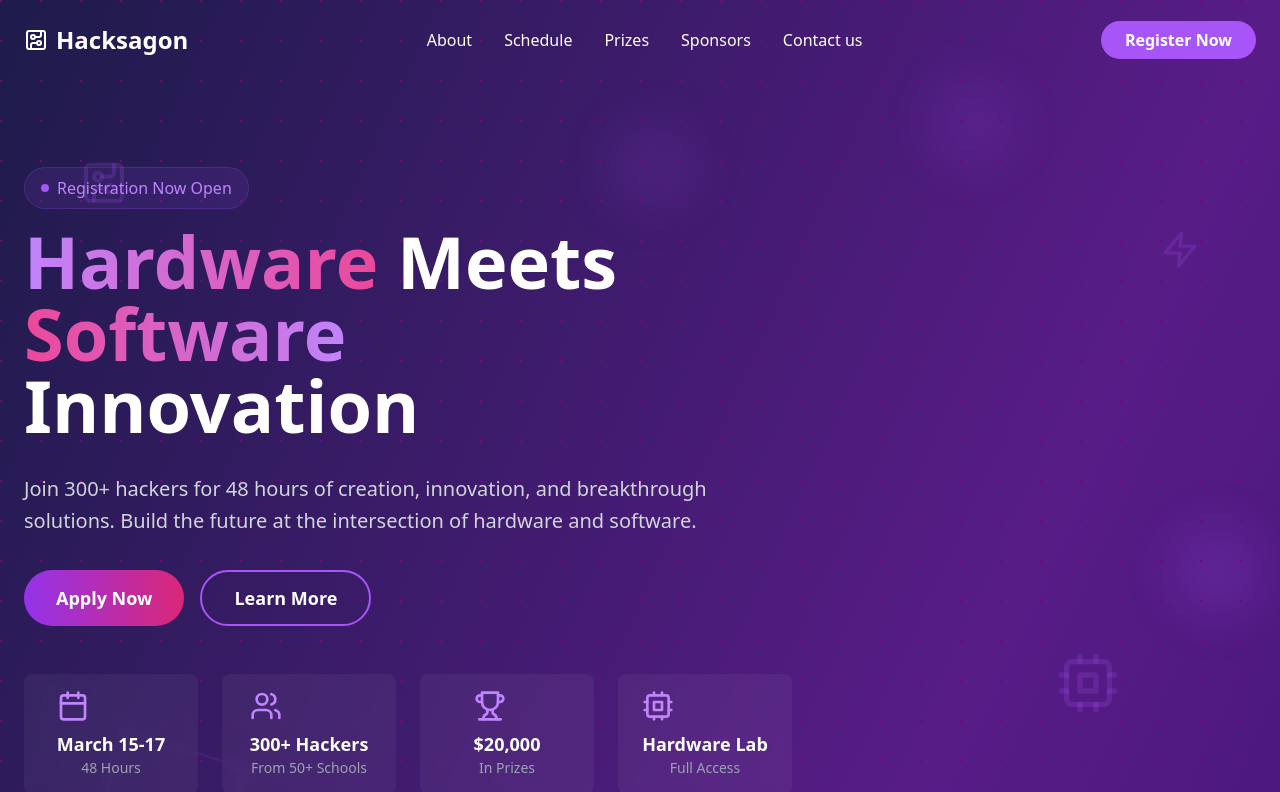
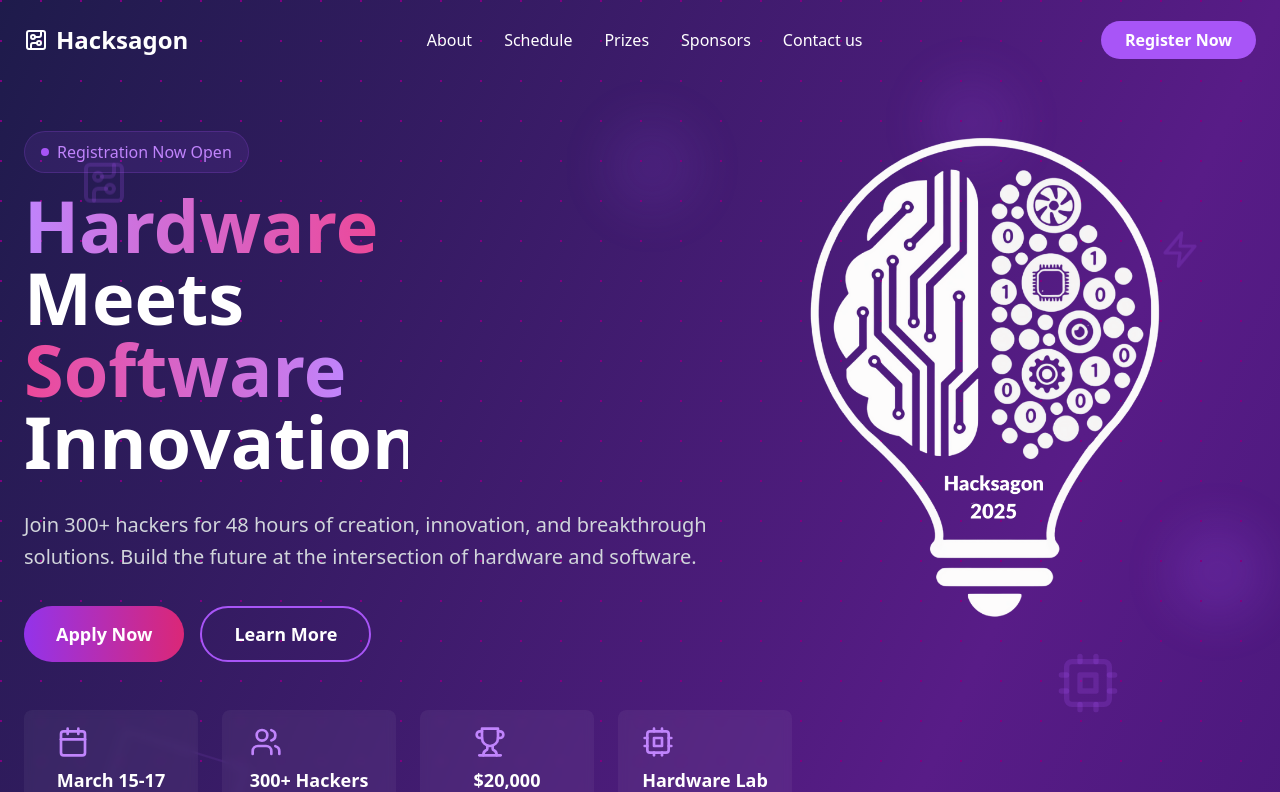
Before and after one commit to AdityaKrSingh26/Hacksagon, a React (Vite) app: page / in a window 1280 px wide. Shown: the top 792 px of the page. Built offline with nearby package versions, Linux system fonts and the light colour scheme.

Commit message:
HeroContent logo updated

```diff
--- a/src/components/HeroContent.tsx
+++ b/src/components/HeroContent.tsx
@@ -21,13 +21,14 @@ export function HeroContent() {
           style={{ animationDelay: '1.5s' }} />
       </div>
 
-      <div className={`max-w-3xl transition-all duration-1000 transform ${isVisible ? 'translate-y-0 opacity-100' : 'translate-y-10 opacity-0'
-        }`}>
+      <div className={`max-w-3xl transition-all duration-1000 transform ${isVisible ? 'translate-y-0 opacity-100' : 'translate-y-10 opacity-0'}`}>
         <div className="mb-4 inline-flex items-center px-4 py-2 rounded-full bg-purple-500/10 border border-purple-500/20">
           <span className="animate-pulse mr-2 w-2 h-2 rounded-full bg-purple-500"></span>
           <span className="text-purple-400">Registration Now Open</span>
         </div>
 
+        <div className="flex flex-wrap md:flex-nowrap">
+          <div className="w-full md:w-1/2">
             <h1 className="text-6xl md:text-7xl font-bold mb-6 leading-tight">
               <span className="bg-clip-text text-transparent bg-gradient-to-r from-purple-400 to-pink-500">
                 Hardware
@@ -39,6 +40,16 @@ export function HeroContent() {
               <br />
               <span className="typewriter inline-block">Innovation</span>
             </h1>
+          </div>
+
+          <div className="w-full md:w-1/2 md:absolute md:right-0 md:top-0 md:translate-x-full">
+            <img
+              src="./Images/Hacksagon_white.png"
+              alt="Innovation"
+              className="w-full md:w-96 md:h-auto md:object-contain" // Increased image width
+            />
+          </div>
+        </div>
 
         <p className="text-xl mb-8 text-gray-300 leading-relaxed">
           Join 300+ hackers for 48 hours of creation, innovation, and breakthrough solutions.
```
Also changed, not shown: Images/Hacksagon_white.png (added). Lines whose indentation alone changed are shown as unchanged.
